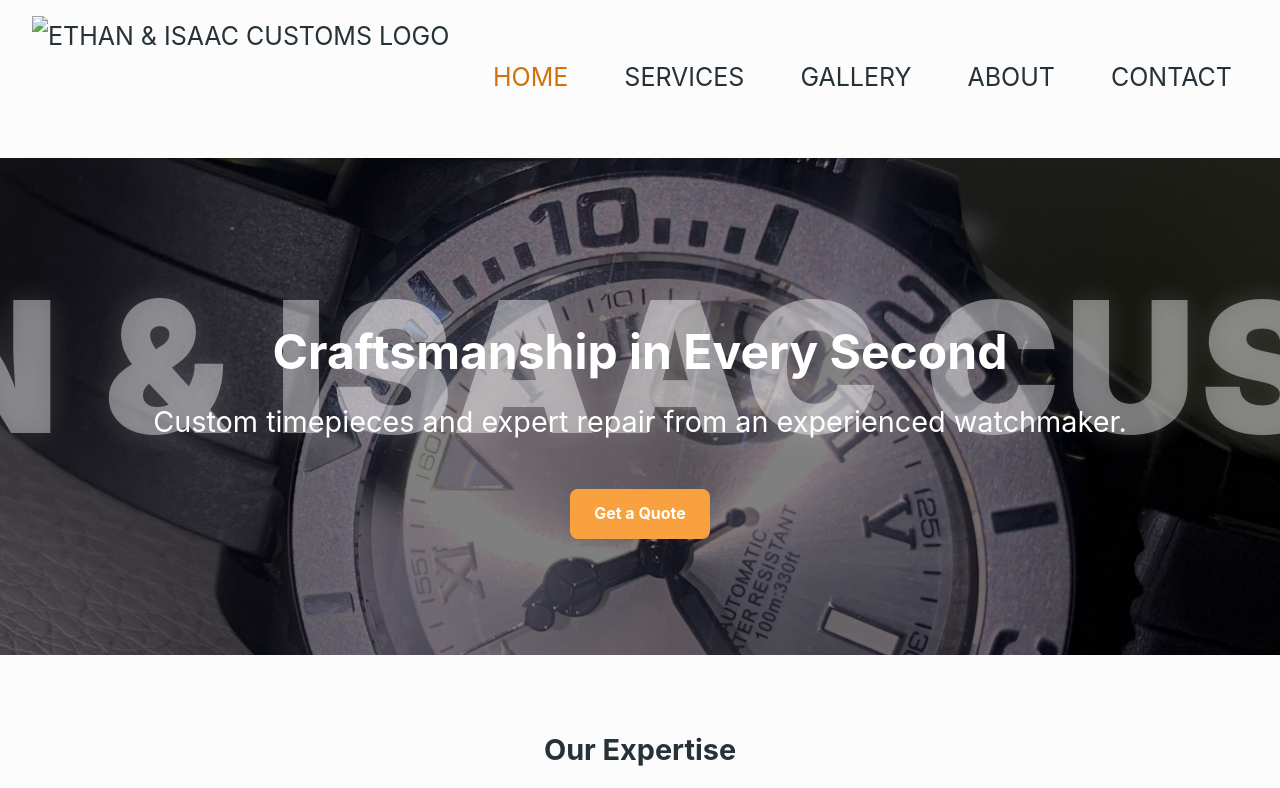
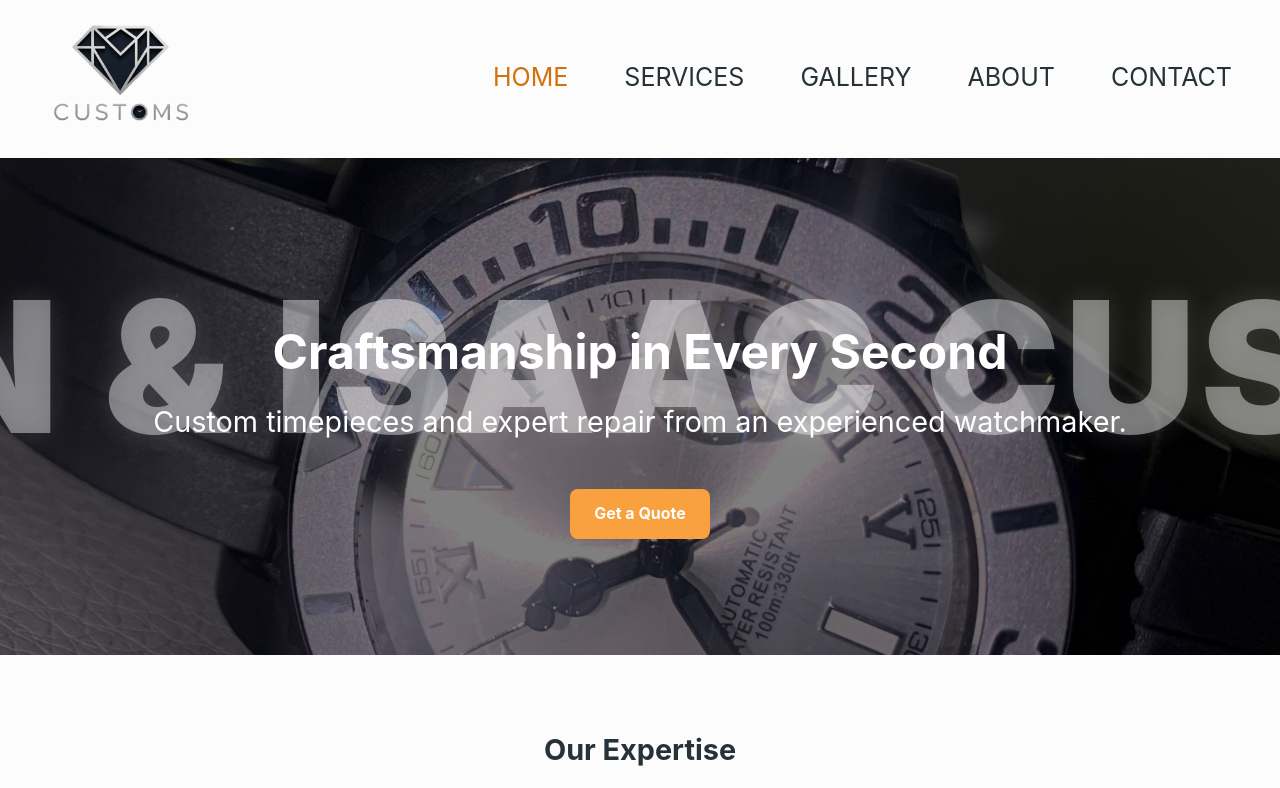
Before and after one commit to eicustoms/eicustoms.github.io, a website: page index.html in a window 1280 px wide. Shown: the top 788 px of the page. Drawn offline with Linux system fonts and the light colour scheme; no server answers.

Commit message:
Change logo image and clean up HTML structure
Updated logo image and fixed HTML formatting.

```diff
--- a/index.html
+++ b/index.html
@@ -14,7 +14,7 @@
     <header>
         <div class="container">
             <a href="index.html" class="logo">
-                <img src="images/logo.png" alt="Ethan & Isaac Customs Logo">
+                <img src="images/logo2.0.png" alt="Ethan & Isaac Customs Logo">
             </a>
             <nav id="main-nav">
                 <ul>
```
